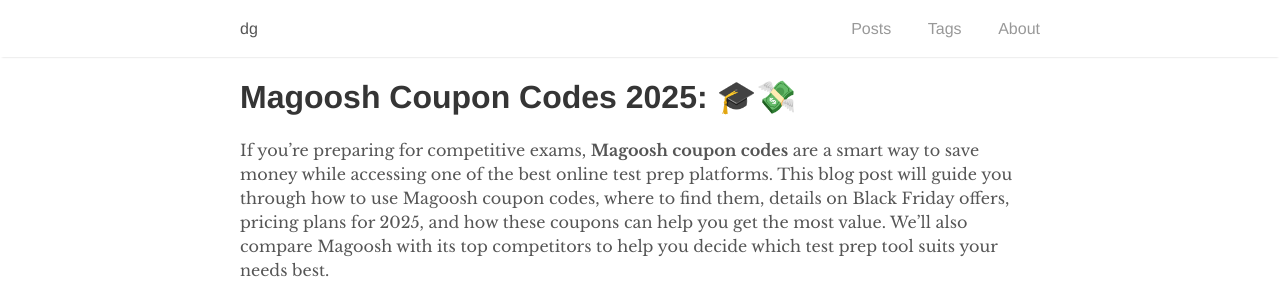
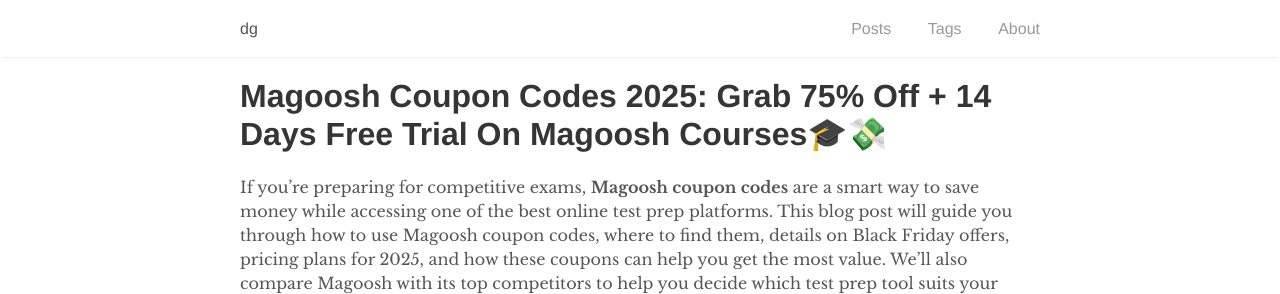
Before and after one commit to digiexe-official/dg, a Jekyll site: the page built from wp/magoosh coupon codes.md, in a window 1280 px wide and 900 px high, cut to the strip 0-294 px from the top of the window. Built offline with Jekyll 4.4.1, drawn with Linux system fonts in a browser that asks for light colours.

Commit message:
Updated header

```diff
--- a/wp/magoosh coupon codes.md
+++ b/wp/magoosh coupon codes.md
@@ -1,14 +1,14 @@
 ---
 layout: default
-title: "Magoosh Coupon Codes 2025- "
-description: ""
+title: "Magoosh Coupon Codes 2025- Flat 75% Off On All Magoosh courses"
+description: "Magoosh coupon codes- Up to 75% Off on GRE, GMAT, SAT prep courses on Magoosh"
 date: 2025-05-25
 author: "digiexe-official Team"
 robots: index, follow
 permalink: /magoosh-coupon-codes/
 ---
 
-# Magoosh Coupon Codes 2025:  🎓💸
+# Magoosh Coupon Codes 2025:  Grab 75% Off + 14 Days Free Trial On Magoosh Courses🎓💸
 
 If you’re preparing for competitive exams, **Magoosh coupon codes** are a smart way to save money while accessing one of the best online test prep platforms.
 This blog post will guide you through how to use Magoosh coupon codes, where to find them, details on Black Friday offers, pricing plans for 2025, and
```
